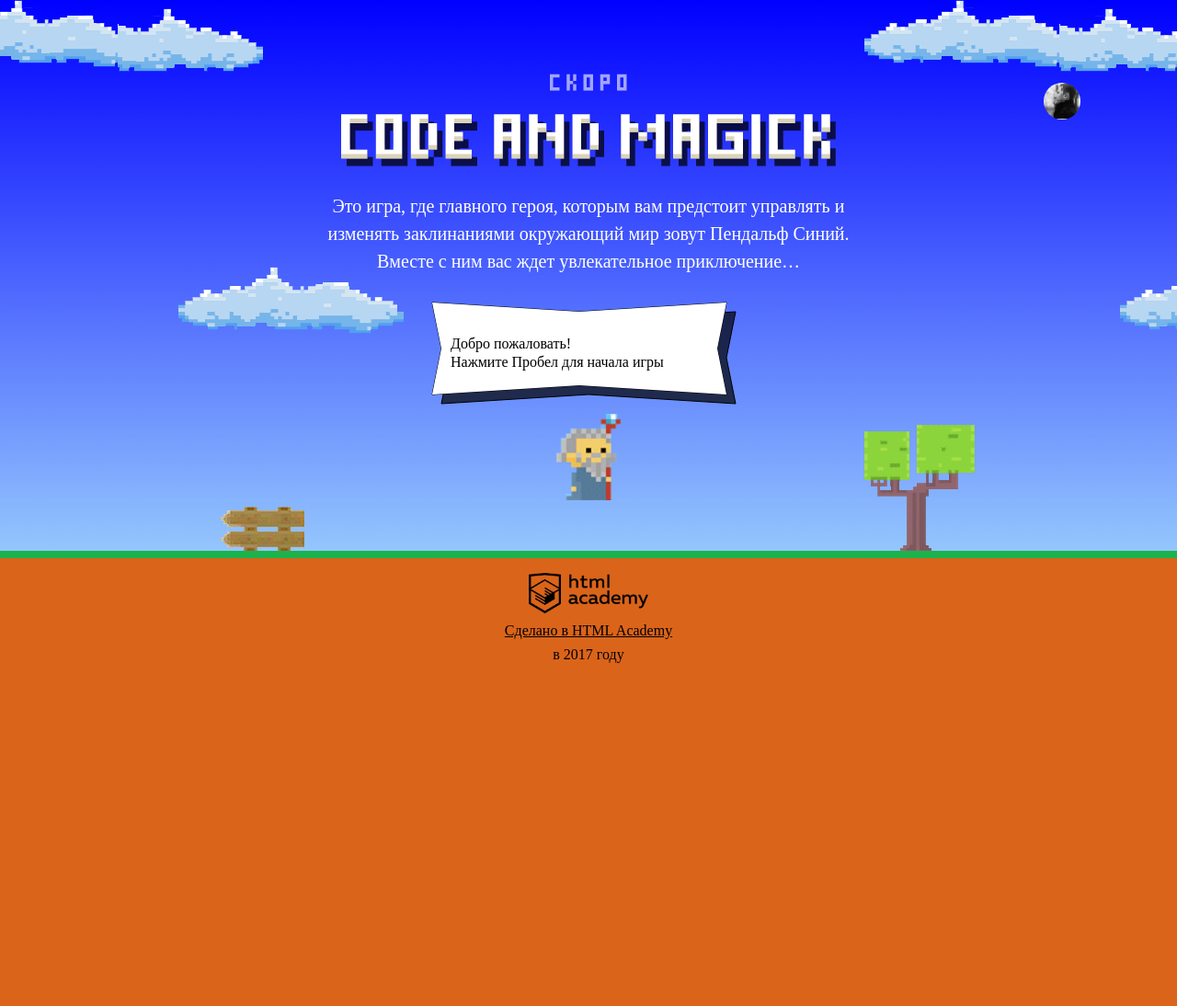
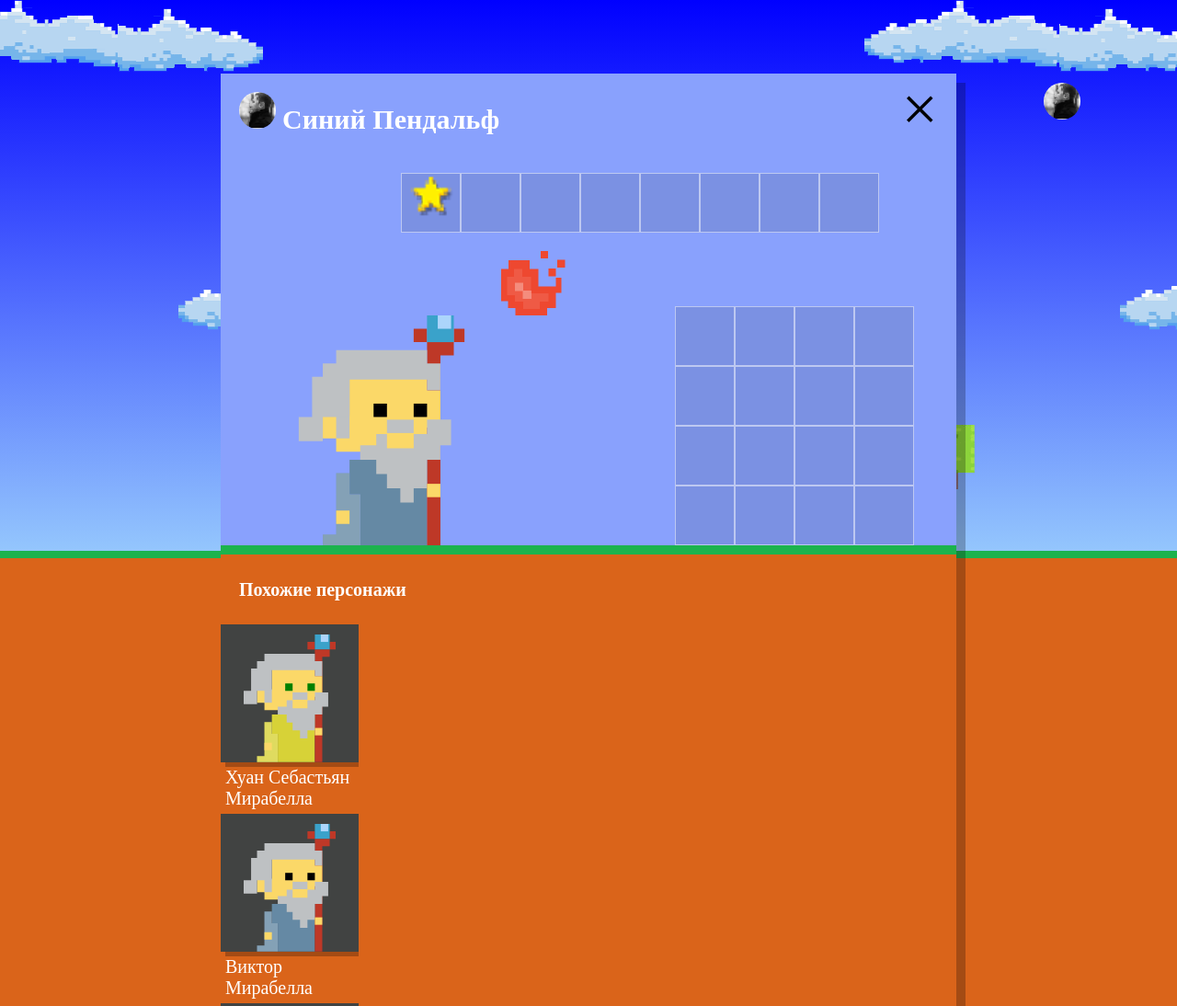
Before and after one commit to m1ndgap/288063-code-and-magick-18, a website: page index.html in a window 1280 px wide. Shown: the top 1094 px of the page at 92% size. Before the commit the page ends 800 px from the top, so only its background shows below. Drawn offline with Linux system fonts and the light colour scheme; a web font is replaced by a local one.

Commit message:
module3t1 done

```diff
--- a/index.html
+++ b/index.html
@@ -202,9 +202,12 @@
     return height * 0.66 - getWizardHeight() * 0.5;
   };
 
+
 </script>
+<script src="js/setup.js"></script>
 <script src="js/stat.js"></script>
 <script src="js/game.js"></script>
 
+
 </body>
 </html>
--- a/js/setup.js
+++ b/js/setup.js
@@ -0,0 +1,50 @@
+'use strict';
+
+var wizards = [];
+var setup = document.querySelector('.setup');
+var setupSimilar = document.querySelector('.setup-similar');
+var wizNames = ['Иван', 'Хуан Себастьян', 'Мария', 'Кристоф', 'Виктор', 'Юлия', 'Люпита', 'Вашингтон'];
+var wizLastnames = ['да Марья', 'Верон', 'Мирабелла', 'Вальц', 'Онопко', 'Топольницкая', 'Нионго', 'Ирвинг'];
+var wizColors = ['rgb(101, 137, 164)', 'rgb(241, 43, 107)', 'rgb(146, 100, 161)', 'rgb(56, 159, 117)', 'rgb(215, 210, 55)', 'rgb(0, 0, 0)'];
+var wizEyeColors = ['black', 'red', 'blue', 'yellow', 'green'];
+var template = document.querySelector('#similar-wizard-template');
+var fragment = document.createDocumentFragment();
+
+
+var getRandomArrayValue = function (array) {
+  return array[Math.floor(Math.random() * array.length)];
+};
+
+window.generateWizards = function () {
+  for (var i = 0; i < 4; i++) {
+    var wizard = {
+      'name': getRandomArrayValue(wizNames) + ' ' + getRandomArrayValue(wizLastnames),
+      'coatColor': getRandomArrayValue(wizColors),
+      'eyesColor': getRandomArrayValue(wizEyeColors),
+    };
+    wizards.push(wizard);
+  }
+  return wizards;
+};
+
+window.generateWizardDom = function () {
+  for (var x = 0; x < wizards.length; x++) {
+    var element = template.content.querySelector('.setup-similar-item').cloneNode(true);
+    var wizard = wizards[x];
+    var wizName = element.querySelector('.setup-similar-label');
+    var wizCoat = element.querySelector('.wizard-coat');
+    var wizEyes = element.querySelector('.wizard-eyes');
+    wizName.innerText = wizard['name'];
+    wizCoat.setAttribute('style', 'fill:' + wizard['coatColor']);
+    wizEyes.setAttribute('style', 'fill:' + wizard['eyesColor']);
+    fragment.appendChild(element);
+  }
+  setupSimilar.appendChild(fragment);
+};
+
+
+window.generateWizards();
+window.generateWizardDom();
+
+setup.classList.remove('hidden');
+setupSimilar.classList.remove('hidden');
```
